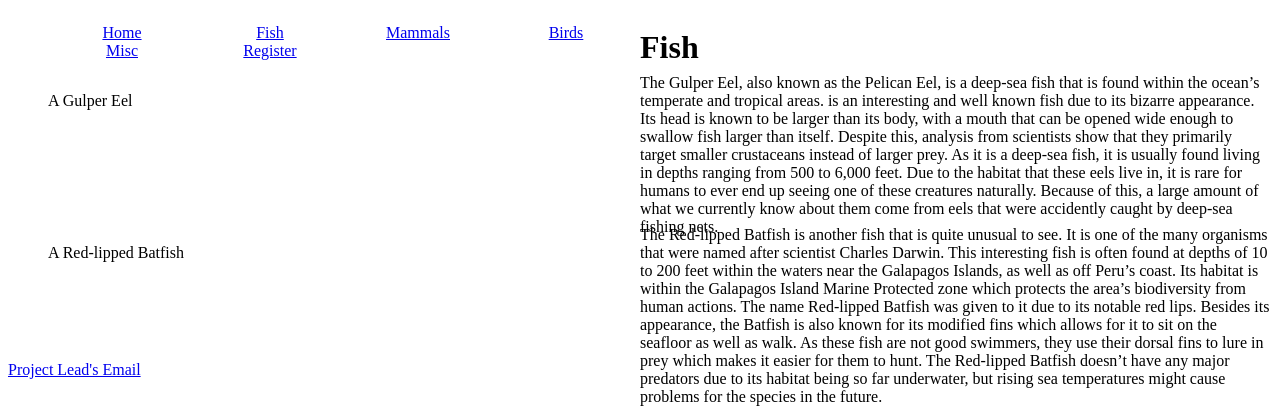
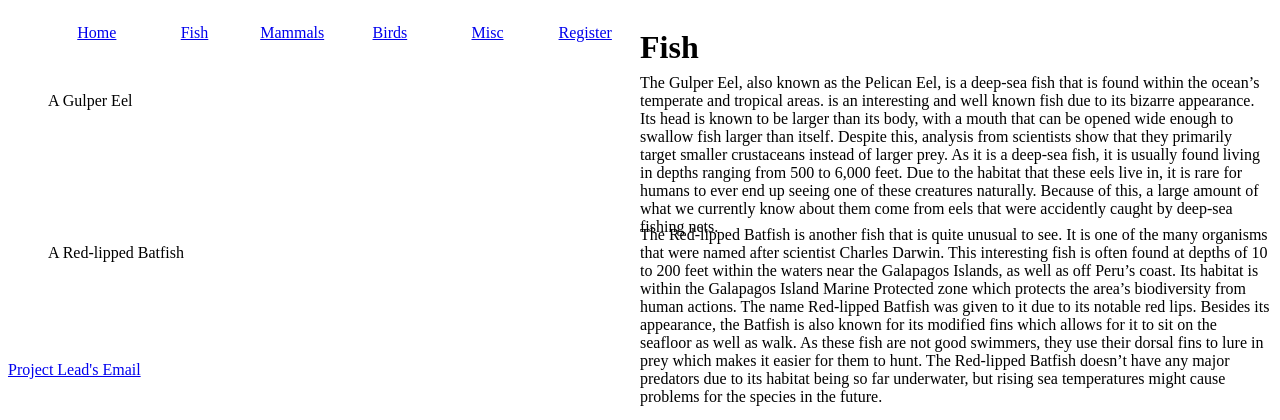
Before and after one commit to amtownse/cs008-final, a PHP site: page /fish.php in a window 1280 px wide. Shown: the top 420 px of the page. Run offline with PHP 8.4, Linux system fonts and the light colour scheme.

Commit message:
Update custom.css

```diff
--- a/custom.css
+++ b/custom.css
@@ -2,7 +2,7 @@ nav ul li{
     display: inline-block;
     list-style-type: none;
     margin:0;
-    width:25%;
+    width:16.5%;
     text-align: center;
 }
 
```
